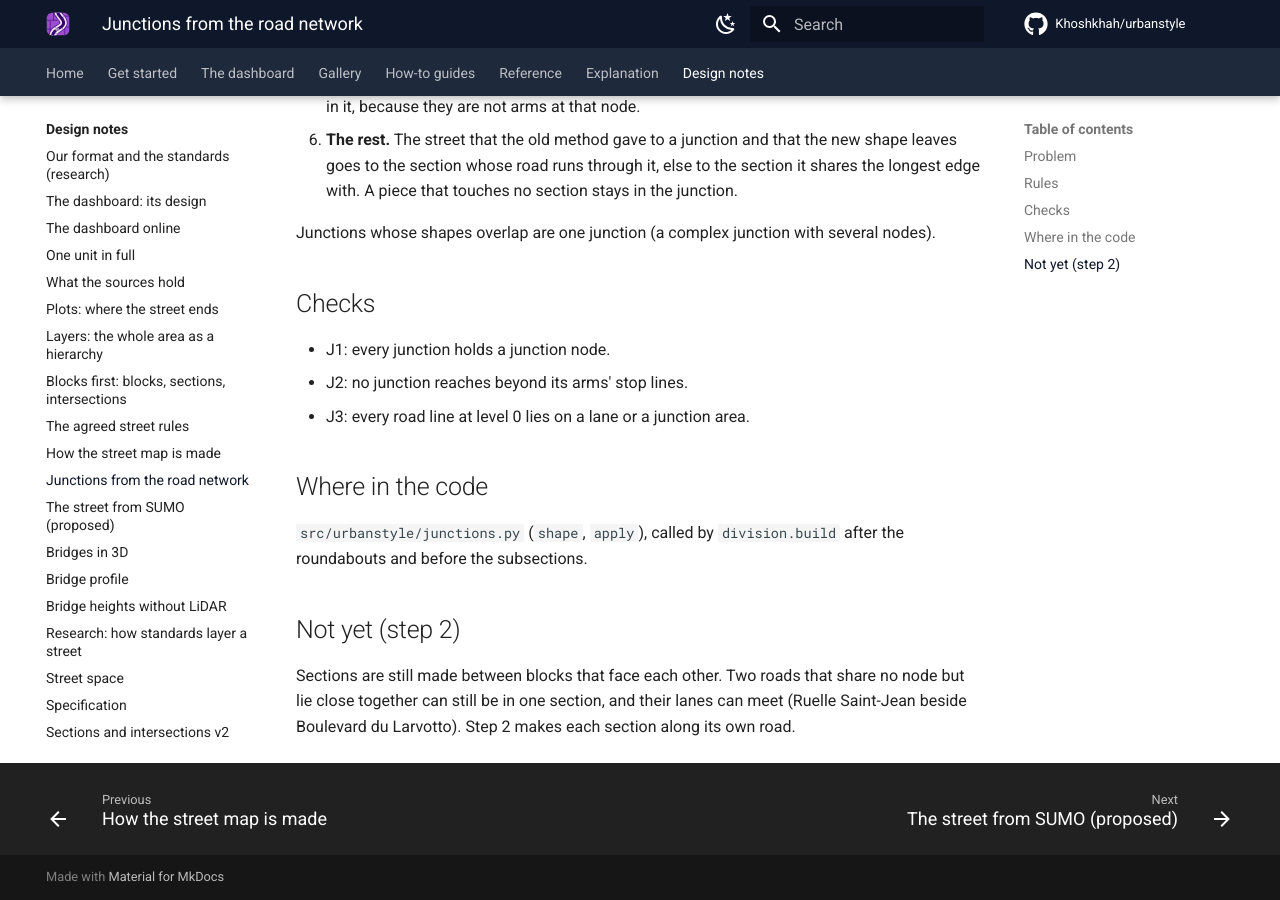
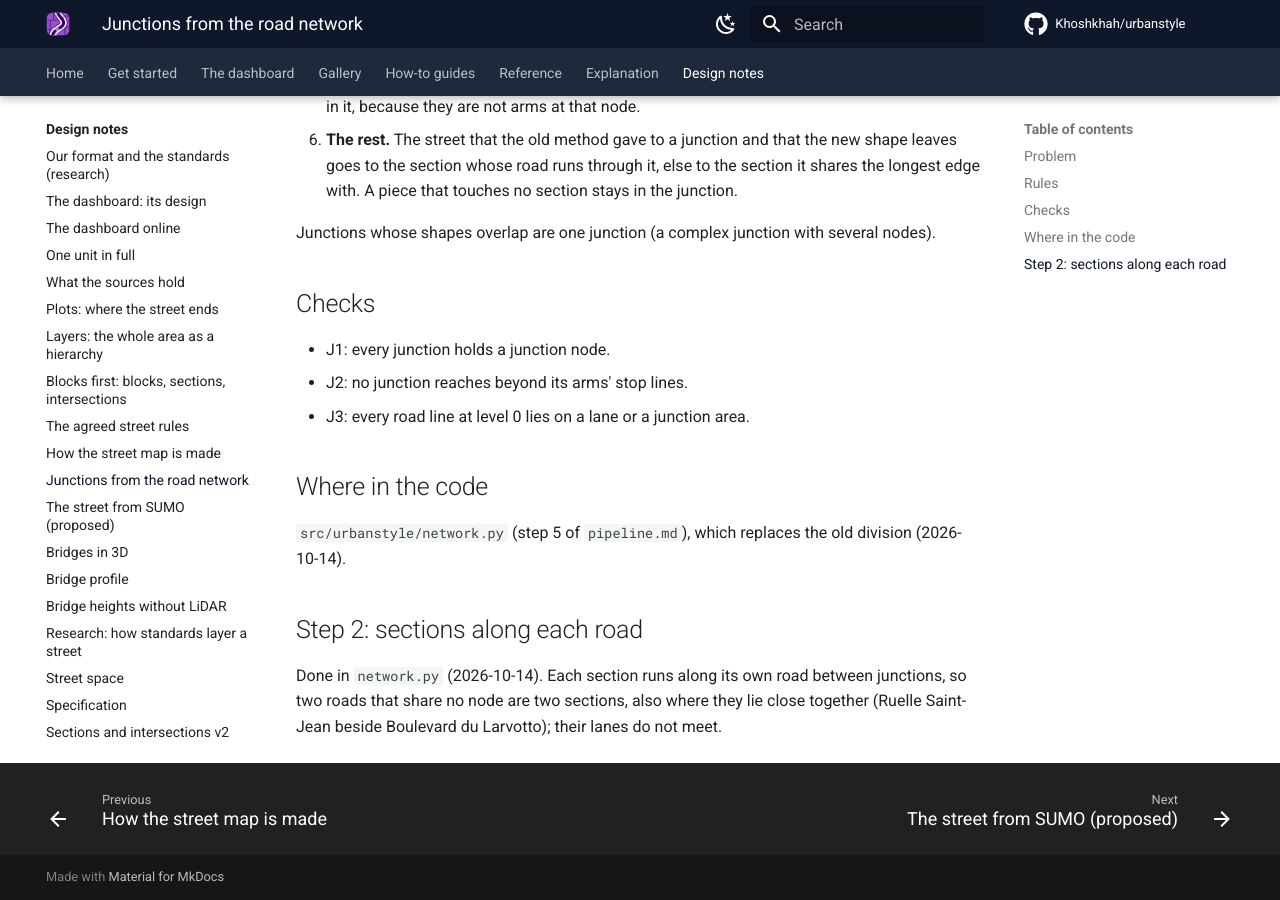
Before and after one commit to Khoshkhah/urbanstyle, an MkDocs documentation site: the page built from docs/design/junctions.md, in a window 1280 px wide and 900 px high, scrolled down 943 px. Built offline with MkDocs 1.6.1 and Material for MkDocs 9.7.7, drawn with Linux system fonts in a browser that asks for light colours; comment, search, counter and statistics services are not loaded.

Commit message:
Docs: AGENTS.md and junctions.md describe network.py (one version); the SUMO-turn test is an expected failure until network.py makes turns
Co-Authored-By: Claude Opus 5.5 <noreply@anthropic.com>

```diff
--- a/docs/design/junctions.md
+++ b/docs/design/junctions.md
@@ -37,9 +37,9 @@ Junctions whose shapes overlap are one junction (a complex junction with several
 
 ## Where in the code
 
-`src/urbanstyle/junctions.py` (`shape`, `apply`), called by `division.build` after the roundabouts and before the subsections.
+`src/urbanstyle/network.py` (step 5 of `pipeline.md`), which replaces the old division (2026-10-14).
 
-## Not yet (step 2)
+## Step 2: sections along each road
 
-Sections are still made between blocks that face each other. Two roads that share no node but lie close together can still be in one
-section, and their lanes can meet (Ruelle Saint-Jean beside Boulevard du Larvotto). Step 2 makes each section along its own road.
+Done in `network.py` (2026-10-14). Each section runs along its own road between junctions, so two roads that share no node are two
+sections, also where they lie close together (Ruelle Saint-Jean beside Boulevard du Larvotto); their lanes do not meet.
```
Also changed, not shown: AGENTS.md (+9 -7 lines), 1 other file.
